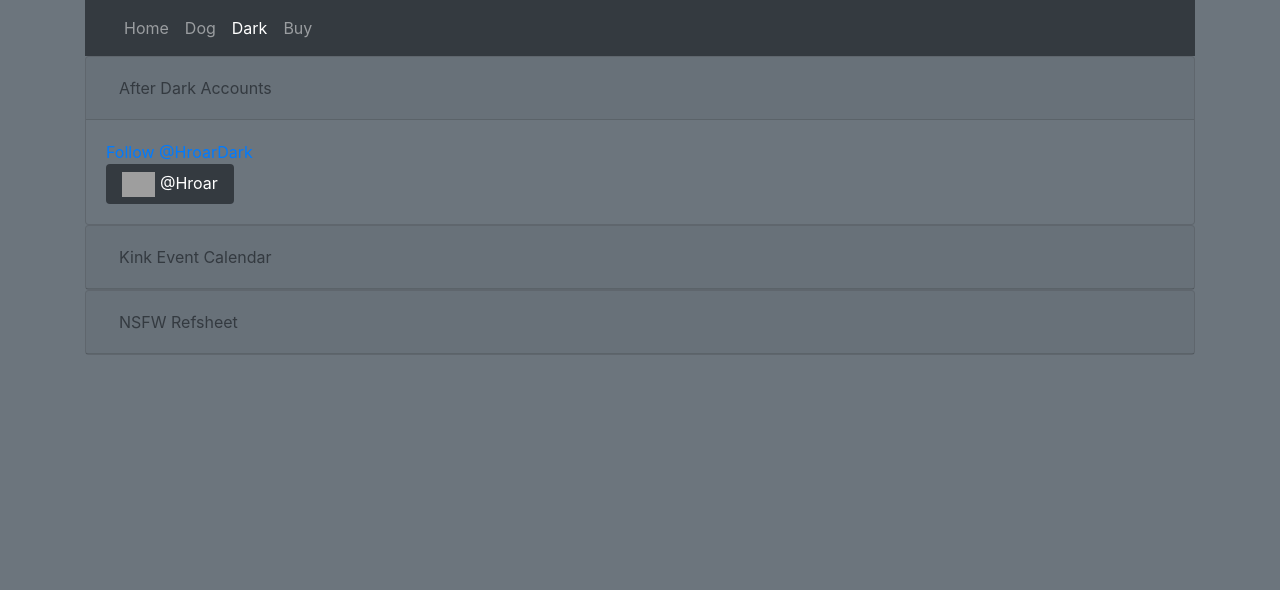
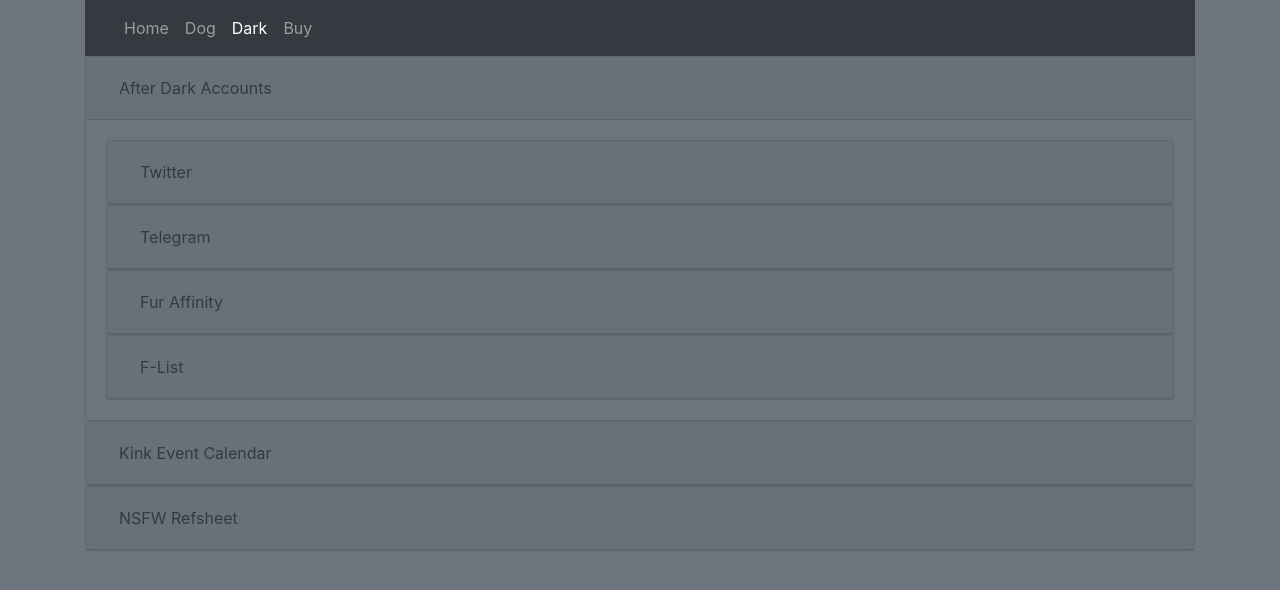
Before and after one commit to NJPM/website, a plain HTML site: page hroar.uk/dark/index.html in a window 1280 px wide. Both pictures are taken after a click on the button "ENTER". Drawn offline with nearby package versions, Linux system fonts and the light colour scheme; grey boxes are pictures that could not be loaded.

Commit message:
FA and F-list added

```diff
--- a/hroar.uk/dark/index.html
+++ b/hroar.uk/dark/index.html
@@ -9,6 +9,7 @@
     <script src="/scripts/dark.js"></script>
     <link rel="stylesheet" href="https://stackpath.bootstrapcdn.com/bootstrap/4.1.3/css/bootstrap.min.css">
     <link rel="stylesheet" href="/styles/dark.css" type="text/css">
+    <link rel="shortcut icon" href="/images/darkIcon.png"/>
     <title>HroarDark</title>
 
   </head>
@@ -63,9 +64,71 @@
 
         <div id="collapseSocial" class="collapse show" aria-labelledby="headingSocial" data-parent="#darkContent">
           <div class="card-body">
-            <a href="https://twitter.com/HroarDark?ref_src=twsrc%5Etfw" class="twitter-follow-button" data-show-count="false">Follow @HroarDark</a><script async src="https://platform.twitter.com/widgets.js" charset="utf-8"></script>
-            <br>
-            <a href="https://t.me/hroar"><button class="btn bg-dark text-white" style="width:128px"><img src="https://telegram.org/img/t_logo.svg?1" style="height:25px;"> @Hroar</button></a>
+
+            <div id="socialContent">
+
+              <div class="card bg-secondary text-dark">
+                <div class="card-header" id="headingTwitter">
+                  <h5 class="mb-0">
+                    <button class="btn text-dark collapsed" data-toggle="collapse" data-target="#collapseTwitter" aria-expanded="false" aria-controls="collapseTwitter" style="background-color:transparent;width:100%;text-align:left;">
+                      Twitter
+                    </button>
+                  </h5>
+                </div>
+                <div id="collapseTwitter" class="collapse" aria-labelledby="headingTwitter" data-parent="#socialContent">
+                  <div class="card body">
+                    <a href="https://twitter.com/HroarDark?ref_src=twsrc%5Etfw" class="twitter-follow-button" data-show-count="false">Follow @HroarDark</a><script async src="https://platform.twitter.com/widgets.js" charset="utf-8"></script>
+                  </div>
+                </div>
+              </div>
+
+              <div class="card bg-secondary text-dark">
+                <div class="card-header" id="headingTelegram">
+                  <h5 class="mb-0">
+                    <button class="btn text-dark collapsed" data-toggle="collapse" data-target="#collapseTelegram" aria-expanded="false" aria-controls="collapseTelegram" style="background-color:transparent;width:100%;text-align:left;">
+                      Telegram
+                    </button>
+                  </h5>
+                </div>
+                <div id="collapseTelegram" class="collapse" aria-labelledby="headingTelegram" data-parent="#socialContent">
+                  <div class="card body">
+                    <a href="https://t.me/hroar"><button class="btn bg-dark text-white" style="width:128px"><img src="https://telegram.org/img/t_logo.svg?1" style="height:25px;"> @Hroar</button></a>
+                  </div>
+                </div>
+              </div>
+
+              <div class="card bg-secondary text-dark">
+                <div class="card-header" id="headingFurAffinity">
+                  <h5 class="mb-0">
+                    <button class="btn text-dark collapsed" data-toggle="collapse" data-target="#collapseFurAffinity" aria-expanded="false" aria-controls="collapseFurAffinity" style="background-color:transparent;width:100%;text-align:left;">
+                      Fur Affinity
+                    </button>
+                  </h5>
+                </div>
+                <div id="collapseFurAffinity" class="collapse" aria-labelledby="headingFurAffinity" data-parent="#socialContent">
+                  <div class="card body">
+                    <a href="https://www.furaffinity.net/gallery/puphroar/" target="_blank" rel="noopener noreferrer"><button class="btn bg-dark text-white"><img src="https://a.furaffinity.net/1577982915/puphroar.gif"> Gallery</button></a>
+                  </div>
+                </div>
+              </div>
+
+              <div class="card bg-secondary text-dark">
+                <div class="card-header" id="headingFList">
+                  <h5 class="mb-0">
+                    <button class="btn text-dark collapsed" data-toggle="collapse" data-target="#collapseFList" aria-expanded="false" aria-controls="collapseFList" style="background-color:transparent;width:100%;text-align:left;">
+                      F-List
+                    </button>
+                  </h5>
+                </div>
+                <div id="collapseFList" class="collapse" aria-labelledby="headingFList" data-parent="#socialContent">
+                  <div class="card body">
+                    <a href="https://www.f-list.net/c/hroar/" target="_blank" rel="noopener noreferrer"><button class="btn bg-dark text-white"><img src="https://static.f-list.net/images/avatar/hroar.png"> F-List</button></a>
+                  </div>
+                </div>
+              </div>
+
+            </div>
+
           </div>
         </div>
       </div>
```
Also changed, not shown: hroar.uk/buy/index.html (+1 -0 lines), hroar.uk/dog/index.html (+16 -15 lines), hroar.uk/index.html (+1 -0 lines), hroar.uk/images/darkIcon.png (added), hroar.uk/images/peekABU.png (added).
